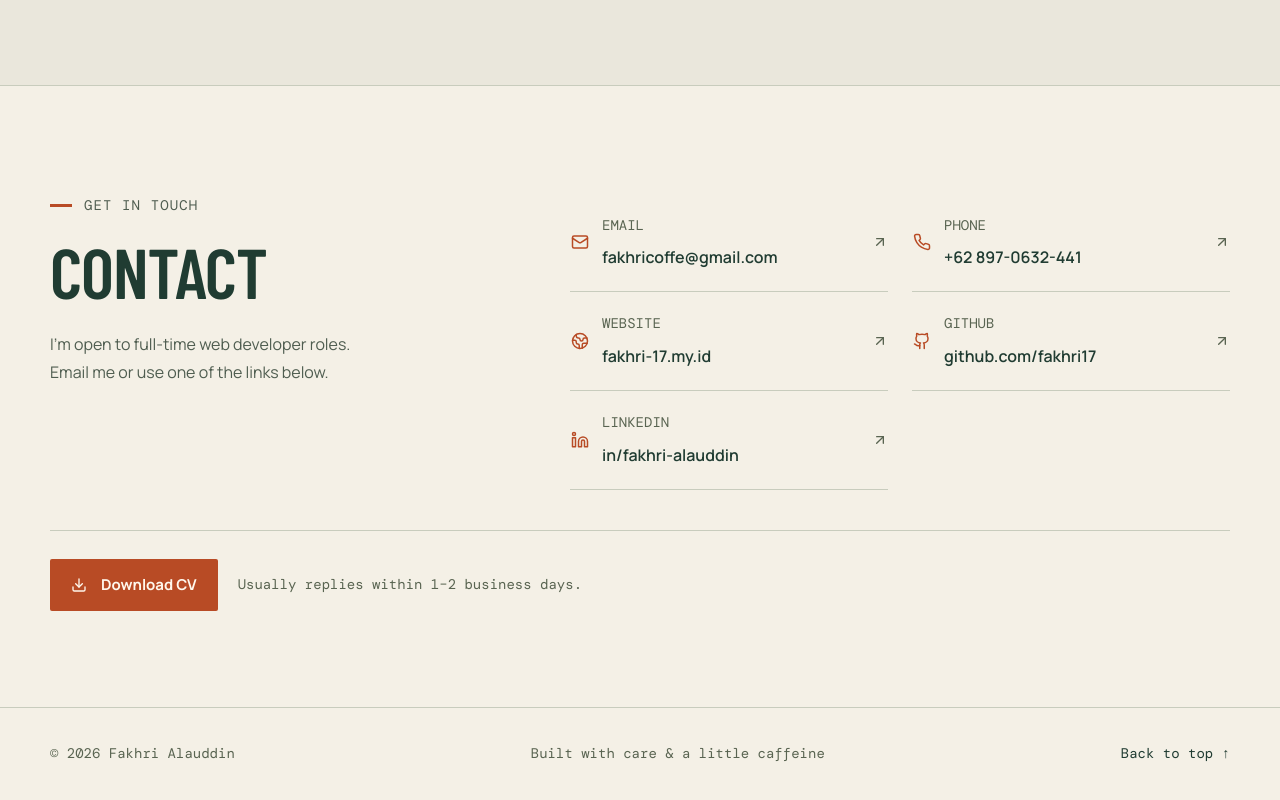
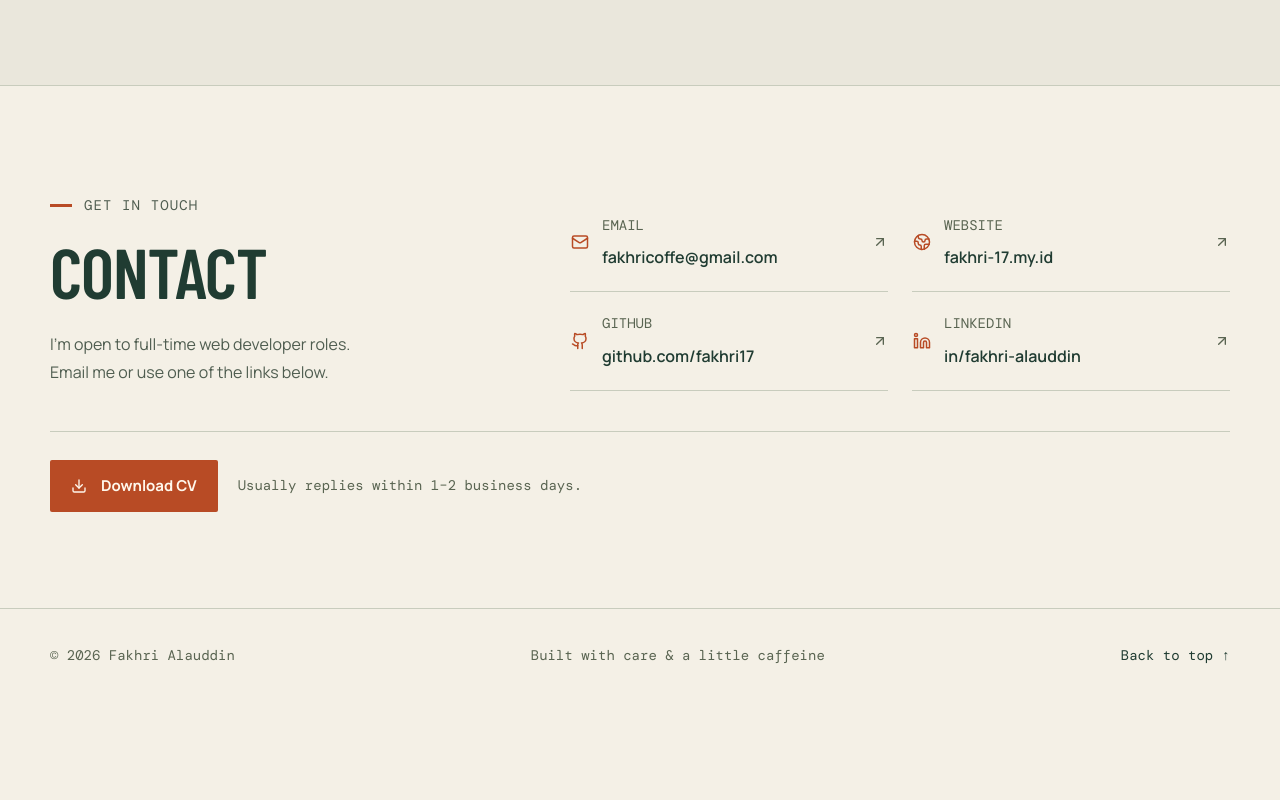
Before and after one commit to Fakhri17/portfolio-react, a Vue app: page / in a window 1280 px wide. Shown: the part 9111-9911 px from the top of the page. After the commit the page ends 9812 px from the top, so only its background shows below. Built offline with nearby package versions, Linux system fonts and the light colour scheme; a web font is replaced by a local one.

Commit message:
Remove Phone contact option from Contact component

```diff
--- a/src/components/Contact.vue
+++ b/src/components/Contact.vue
@@ -1,8 +1,7 @@
 <script setup>
-import { ArrowUpRight, Download, Github, Globe2, Linkedin, Mail, Phone } from 'lucide-vue-next'
+import { ArrowUpRight, Download, Github, Globe2, Linkedin, Mail } from 'lucide-vue-next'
 const contacts = [
   { label: 'Email', value: 'fakhricoffe@gmail.com', href: 'mailto:fakhricoffe@gmail.com', icon: Mail },
-  { label: 'Phone', value: '+62 897-0632-441', href: 'tel:+628970632441', icon: Phone },
   { label: 'Website', value: 'fakhri-17.my.id', href: 'https://fakhri-17.my.id', icon: Globe2 },
   { label: 'GitHub', value: 'github.com/fakhri17', href: 'https://github.com/fakhri17', icon: Github },
   { label: 'LinkedIn', value: 'in/fakhri-alauddin', href: 'https://www.linkedin.com/in/fakhri-alauddin/', icon: Linkedin },
```
